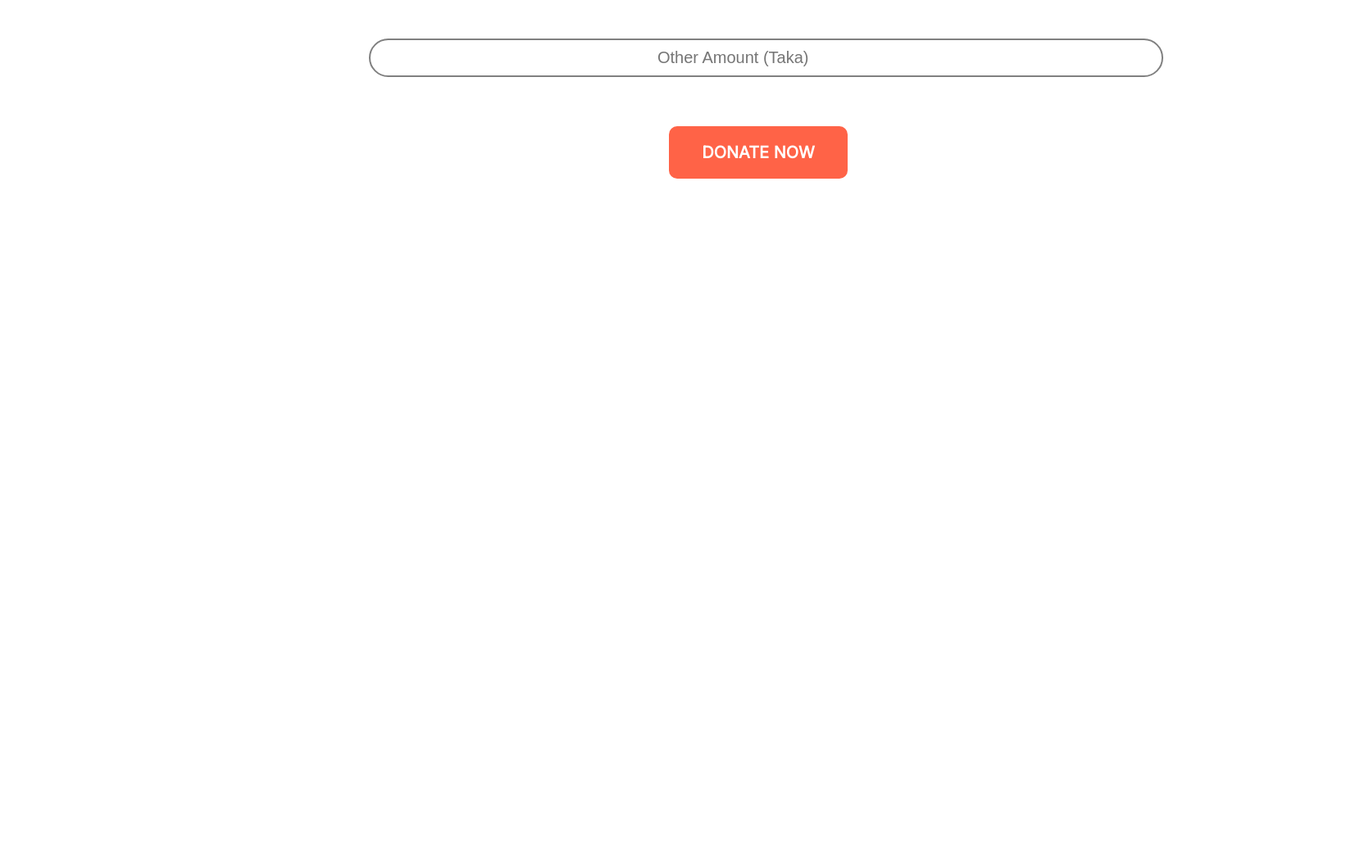
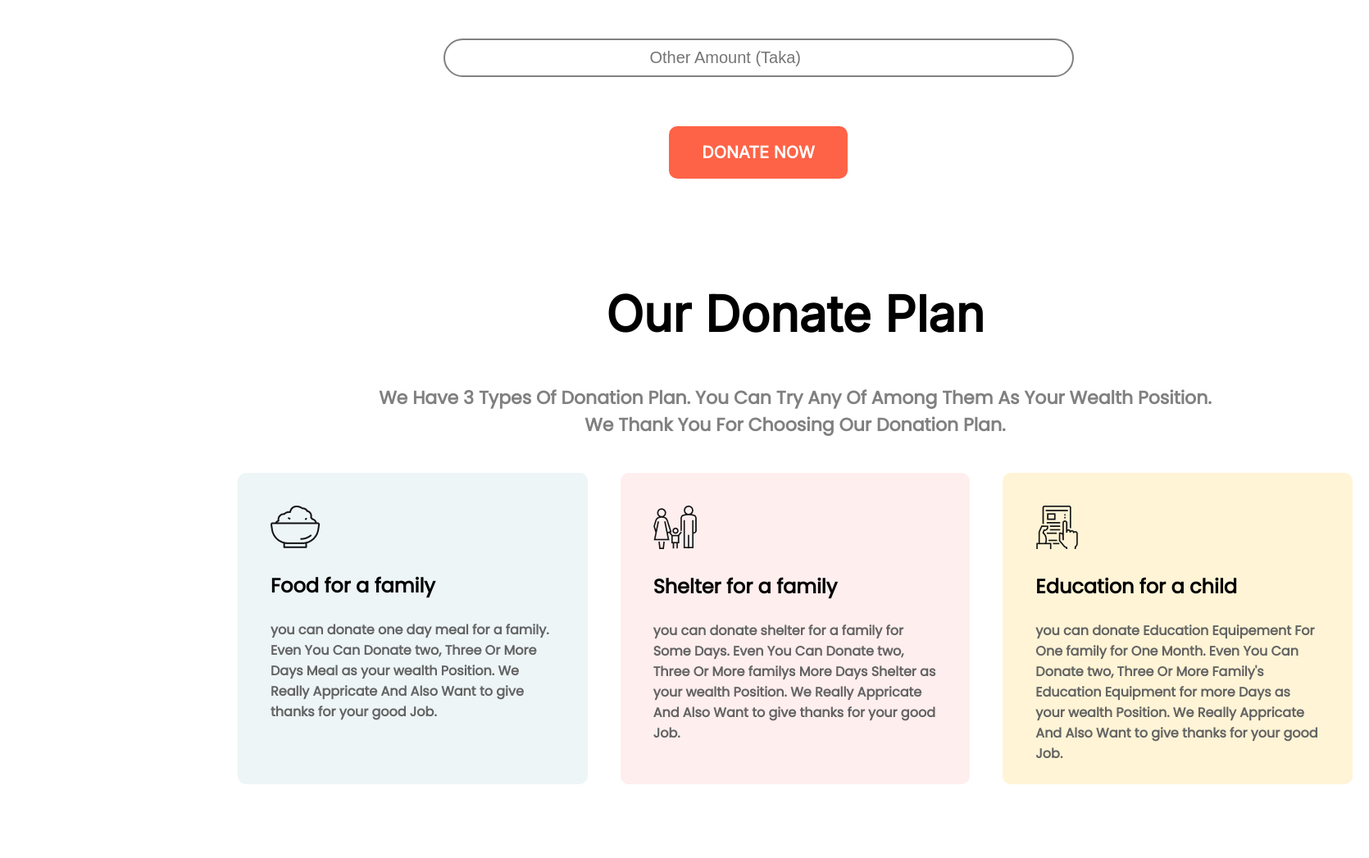
Before and after one commit to Razib2019/donate-today, a plain HTML site: page index.html in a window 1280 px wide. Shown: the part 1233-2280 px from the top of the page at 82% size, 1670 px wide, since content can reach past the window. Before the commit the page ends 1530 px from the top, so only its background shows below. Drawn offline with Linux system fonts and the light colour scheme.

Commit message:
Our Donate Plan Section Done

```diff
--- a/index.html
+++ b/index.html
@@ -49,11 +49,58 @@
                 <h2>5000Tk</h2>
             </div>
         </div>
-        <input type="text" placeholder="Other Amount (Taka)">
+        <input type="text" placeholder="Other Amount (Taka)"> <br>
         <a class="link-button top-banner-button" target="_blank" href="https://github.com/hafizurrahmanrazib">DONATE
             NOW</a>
     </section>
     <!-- Donate Today Section End Here -->
+    <!-- Our Donation Plan Section Start From Here -->
+    <section class="Donation-plan">
+        <div class="donation-plan-text">
+            <h1>Our Donate Plan</h1>
+            <p>We Have 3 Types Of Donation Plan. You Can Try Any Of Among Them As Your Wealth Position. <br> We Thank
+                You
+                For
+                Choosing Our Donation Plan. </p>
+        </div>
+        <div class="plan-cards">
+            <div class="plan-card plan-card1-bg">
+                <div>
+                    <img src="./icons/food.png" alt="">
+                </div>
+                <div>
+                    <h3>Food for a family</h3>
+                    <p>you can donate one day meal for a family. Even You Can Donate two, Three Or More Days Meal as
+                        your
+                        wealth Position. We Really Appricate And Also Want to give thanks for your good Job. </p>
+                </div>
+            </div>
+            <div class="plan-card plan-card2-bg">
+                <div>
+                    <img src="./icons/shelter.png" alt="">
+                </div>
+                <div>
+                    <h3>Shelter for a family</h3>
+                    <p>you can donate shelter for a family for Some Days. Even You Can Donate two, Three Or More familys
+                        More Days Shelter as your wealth Position. We Really Appricate And Also Want to give thanks for
+                        your good Job. </p>
+                </div>
+            </div>
+            <div class="plan-card plan-card3-bg">
+                <div>
+                    <img src="./icons/Frame-1.png" alt="">
+                </div>
+                <div>
+                    <h3>Education for a child</h3>
+                    <p>you can donate Education Equipement For One family for One Month. Even You Can Donate two, Three
+                        Or More Family's Education Equipment for more Days as
+                        your
+                        wealth Position. We Really Appricate And Also Want to give thanks for your good Job. </p>
+                </div>
+            </div>
+        </div>
+    </section>
+    <!-- Our Donation Plan Section End Here -->
 </body>
 
 </html>
--- a/style.css
+++ b/style.css
@@ -14,6 +14,13 @@ h2 {
     font-size: 26px;
     font-weight: 900;
     color: gray;
+}
+
+h3 {
+    font-family: 'Poppins', sans-serif;
+    font-size: 24px;
+    font-weight: 900;
+    color: black;
 }
 
 p {
@@ -103,7 +110,7 @@ p {
 
 .donate-today input {
     margin-top: 50px;
-    padding: 10px 350px;
+    padding: 10px 250px;
     border: 2px solid gray;
     border-radius: 40px;
     font-size: 20px;
@@ -111,3 +118,49 @@ p {
 }
 
 /* Donate Today Section End Here  */
+
+/* Our Donation Plan Start Here */
+.Donation-plan {
+    width: 1400px;
+    height: 700px;
+    margin-top: 50px;
+    margin-left: 270px;
+}
+
+.donation-plan-text {
+    text-align: center;
+}
+
+.plan-cards {
+    display: flex;
+    justify-content: space-between;
+}
+
+.plan-card {
+    width: 400px;
+    height: 300px;
+    margin: 20px;
+    padding: 40px;
+    border-radius: 10px;
+}
+
+.plan-card p {
+    font-family: 'Poppins', sans-serif;
+    font-size: 16px;
+    font-weight: 800;
+    color: rgb(99, 99, 99);
+}
+
+.plan-card1-bg {
+    background: rgba(79, 157, 166, 0.1);
+}
+
+.plan-card2-bg {
+    background: rgba(255, 89, 89, 0.1);
+}
+
+.plan-card3-bg {
+    background: #FFF4D6;
+}
+
+/* Our Donation Plan End Here */
```
